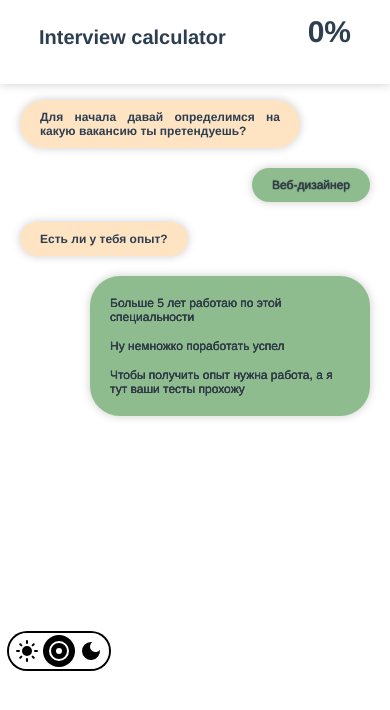
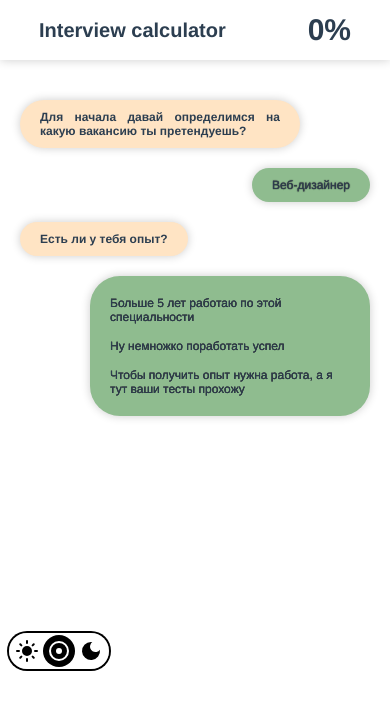
Before and after one commit to azzimandias/interview-calculator, a Vue app: page / in a window 390 px wide. Both pictures are taken after a click on the element "Веб-дизайнер". Shown: the top 710 px of the page. Built offline with nearby package versions, Linux system fonts and the light colour scheme.

Commit message:
New styles

```diff
--- a/src/styles/main.css
+++ b/src/styles/main.css
@@ -43,8 +43,8 @@ body::-webkit-scrollbar {
     position: fixed;
     top: 0;
     left: 0;
-    width: 100vw;
-    height: 120px;
+    width: 100%;
+    height: 60px;
     background-color: var(--page-color);
     box-shadow: 0 0 10px var(--box-shad-color);
     z-index: 1;
@@ -328,11 +328,10 @@ body::-webkit-scrollbar {
 @media screen and (max-width: 768px) {
     .white-block {
         display: block;
-        height: 10%;
     }
 
     .application-name {
-        top: 2%;
+        top: 10px;
         left: 10%;
         width: auto;
         font-size: 20px;
@@ -547,7 +546,8 @@ body::-webkit-scrollbar {
 
 @media screen and (max-width: 768px) {
     .percent {
-        top: -1%;
+        top: 10px;
+        line-height: 40px;
         right: 10%;
         z-index: 1;
     }
```
